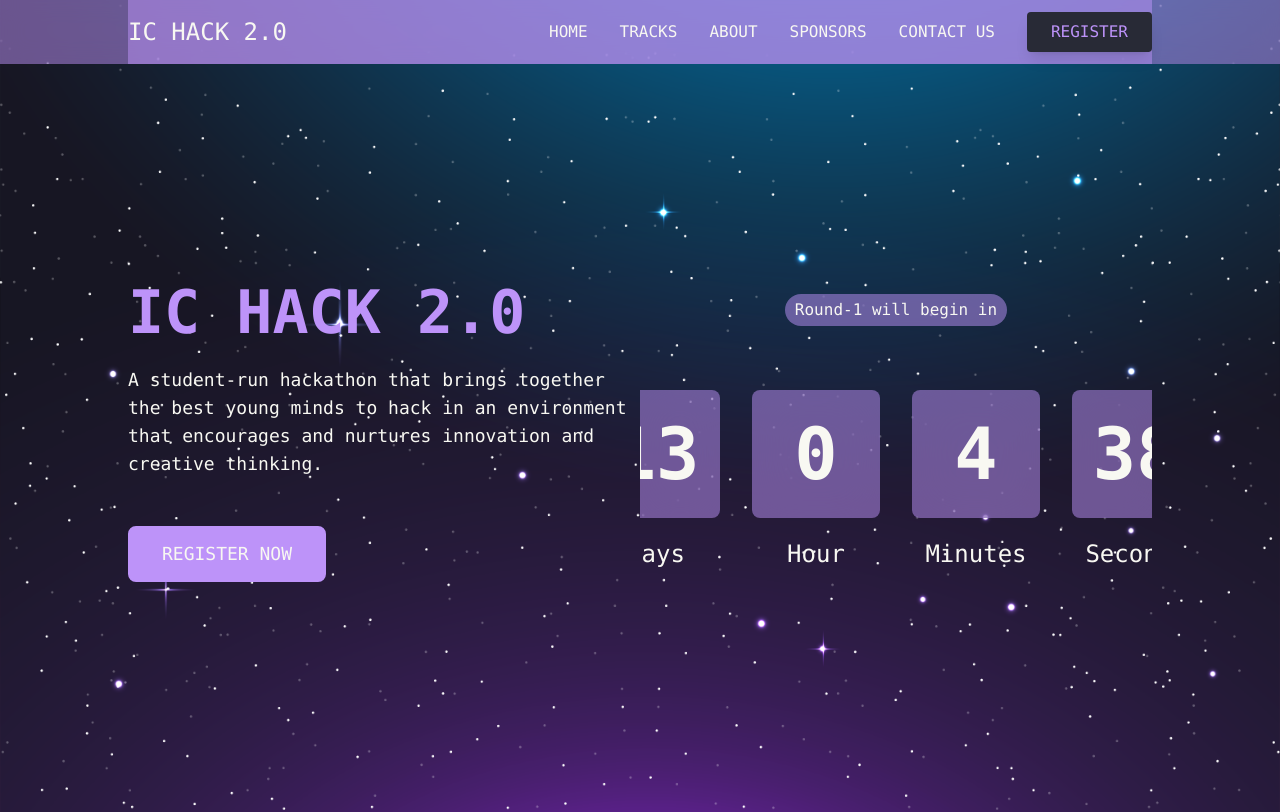
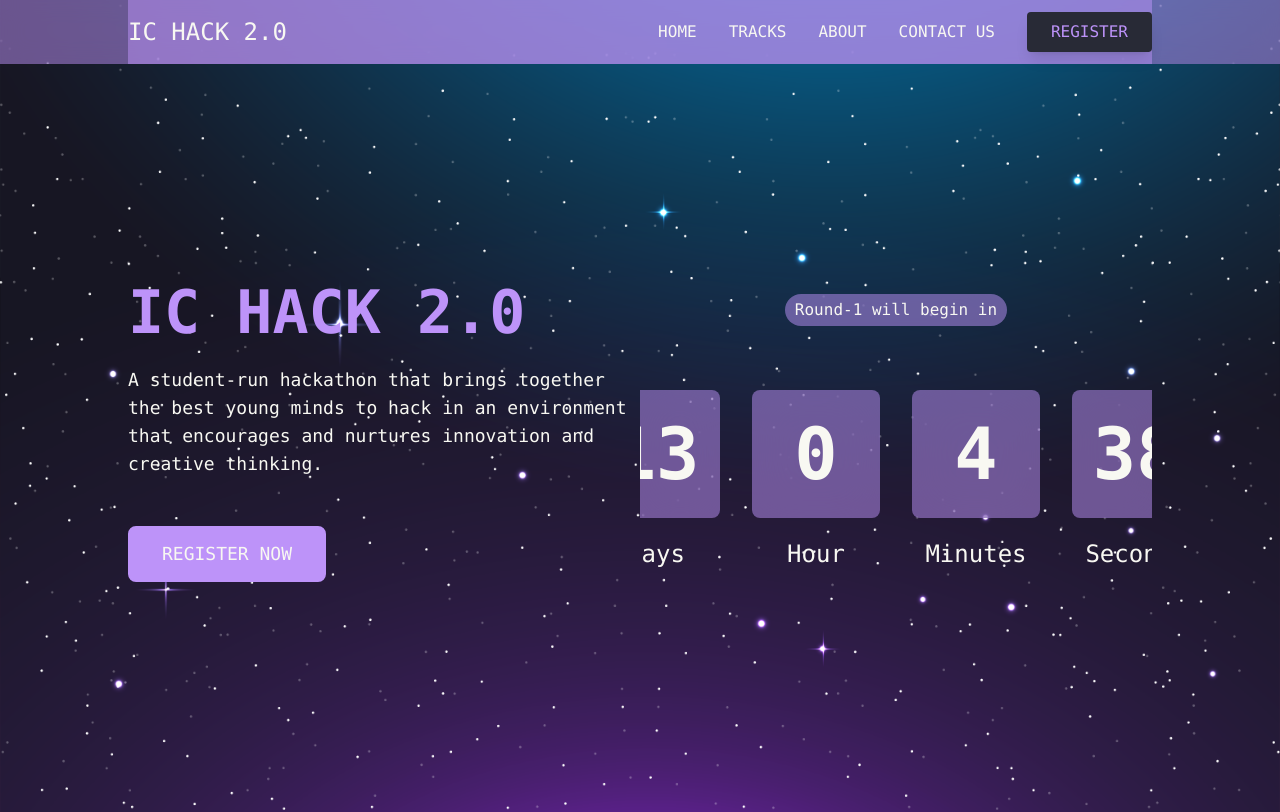
Before and after one commit to pujan-modha/ichack23, a React (Create React App) app: page / in a window 1280 px wide. Shown: the top 812 px of the page. Built offline with nearby package versions, Linux system fonts and the light colour scheme; the HTML template or start-up script is replaced by a standard one.

Commit message:
Changed navbar

```diff
--- a/src/components/Navbar.jsx
+++ b/src/components/Navbar.jsx
@@ -41,7 +41,7 @@ function Navbar() {
                   <a href="/" className='hover:text-dracula'>HOME</a>
                   <a href="/track" className='hover:text-dracula'>TRACKS</a>
                   <a href="/about" className='hover:text-dracula'>ABOUT</a>
-                  <a href="/sponsor" className='hover:text-dracula'>SPONSORS</a>
+                  {/*<a href="/sponsor" className='hover:text-dracula'>SPONSORS</a>*/}
                   {/*<a href="/team" className='hover:text-dracula'>TEAM</a>*/}
                   <button className='hover:text-dracula' onClick={()=>{goToBottom(); setToggleMenu(!toggleMenu);}}>CONTACT US</button>
                   <a rel="noopener noreferrer" href="/register" className="px-6 py-2 font-medium border-white border-0 shadow-lg rounded text-pracula bg-dracula hover:bg-pracula hover:text-dracxt">REGISTER</a>
@@ -66,7 +66,7 @@ function Navbar() {
                 <a href="/" className=''>HOME</a>
                 <a href="/track" className=''>TRACKS</a>
                 <a href="/about" className=''>ABOUT</a>
-                <a href="/sponsor" className=''>SPONSORS</a>
+                {/*<a href="/sponsor" className=''>SPONSORS</a>*/}
                 {/*<a href="/team" className='underline underline-offset-4'>TEAM</a>*/}
                 <button className='hover:text-dracula' onClick={()=>{ setToggleMenu(!toggleMenu); goToBottom();}}>CONTACT US</button>
                 <a rel="noopener noreferrer" href="/register" className="px-6 py-2 font-medium border-white border-0 shadow-lg rounded text-pracula bg-dracula hover:bg-pracula hover:text-dracxt">REGISTER</a>
```
